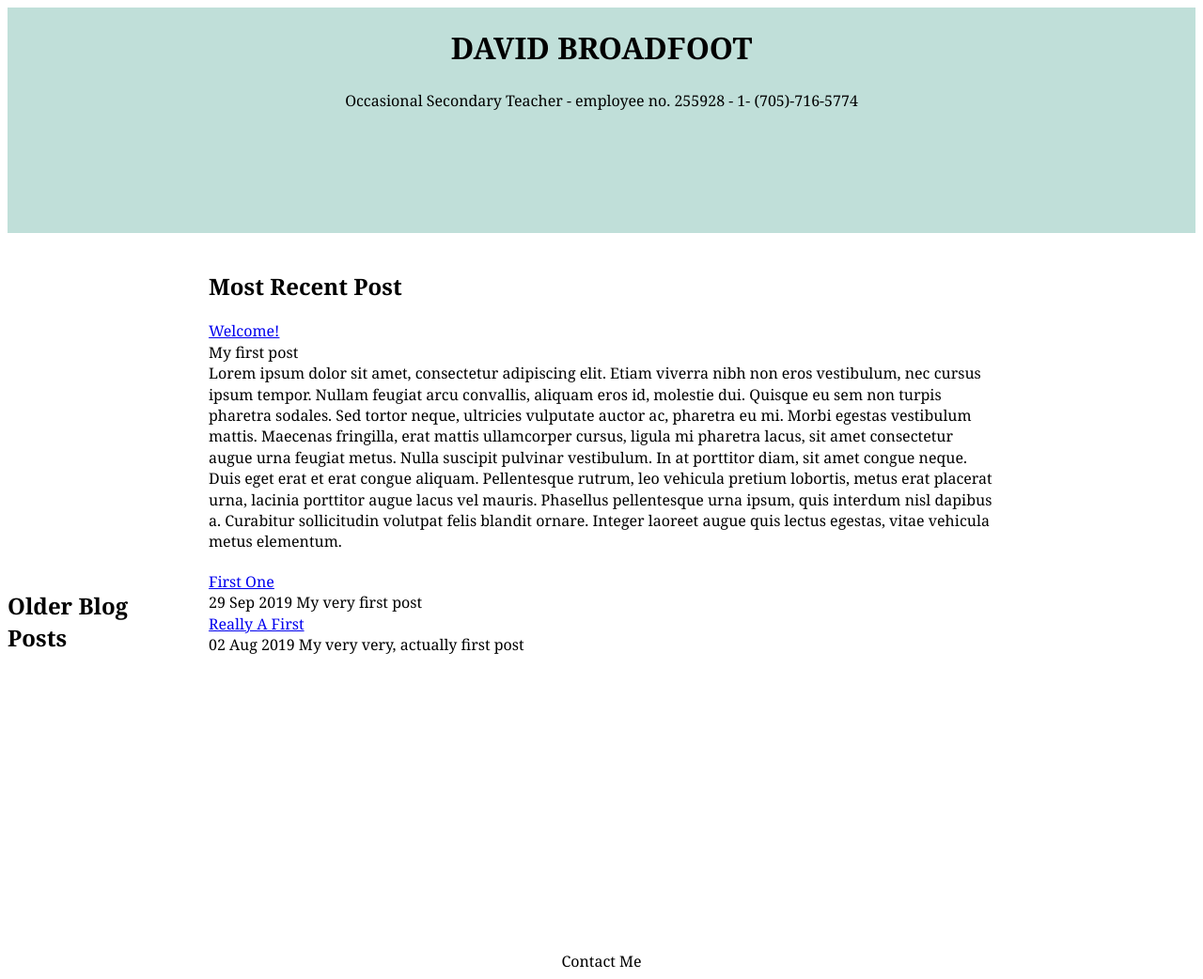
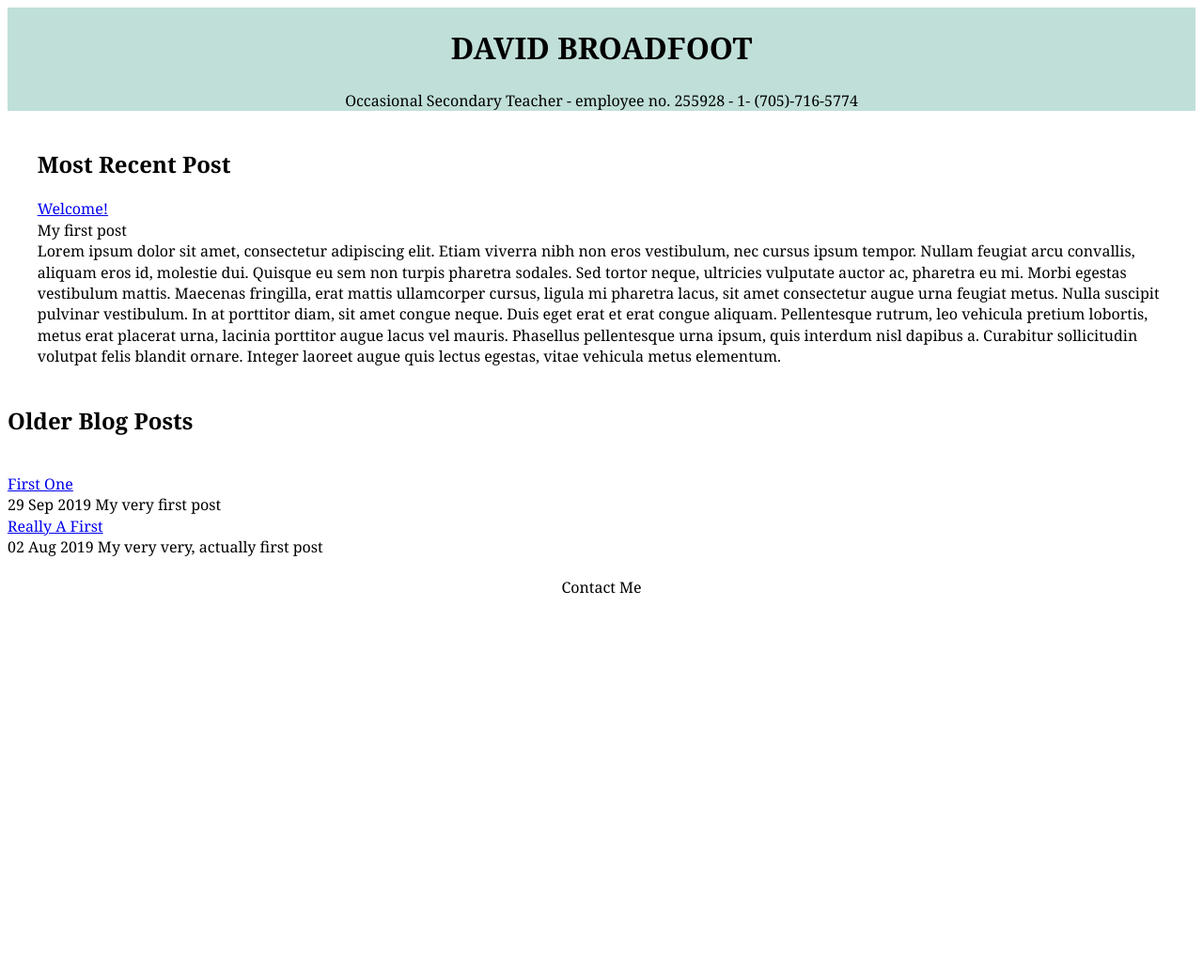
Before and after one commit to davidbroadfoot/site, a Jekyll site: the page built from index.html, in a window 1280 px wide. Shown: the whole page at 94% size. Built offline with Jekyll 4.4.1, drawn with Linux system fonts in a browser that asks for light colours; after the commit the page ends 900 px from its top, so only the background shows below that.

Commit message:
exploring common css

```diff
--- a/assets/css/common.css
+++ b/assets/css/common.css
@@ -10,13 +10,17 @@
 
 .container{
   display: grid;
-  grid-template-rows: 15em 20em 12em 12em;
-  grid-template-columns: 1fr 1fr 1fr 1fr 1fr 1fr;
+  grid-template-areas:
+  "header"
+  "main"
+  "older"
+  "footer";
   grid-gap: 20px;
 
 }
 
 .title-area {
+grid-area: header;
   margin: 0;
   grid-column: 1 / 7;
   text-align: center;
@@ -54,11 +58,12 @@
 }
 
 .recent-posts {
+  grid-area: main;
 grid-column: 2 / 6;
 }
 
 .older-posts {
-
+grid-area: older;
 grid-column: 1 / 7;
 display: grid;
 grid-template-columns: inherit;
@@ -77,6 +82,7 @@
 }
 
 .footer {
+  grid-area: footer;
   grid-column: 1 / 7;
   text-align: center;
 }
```
